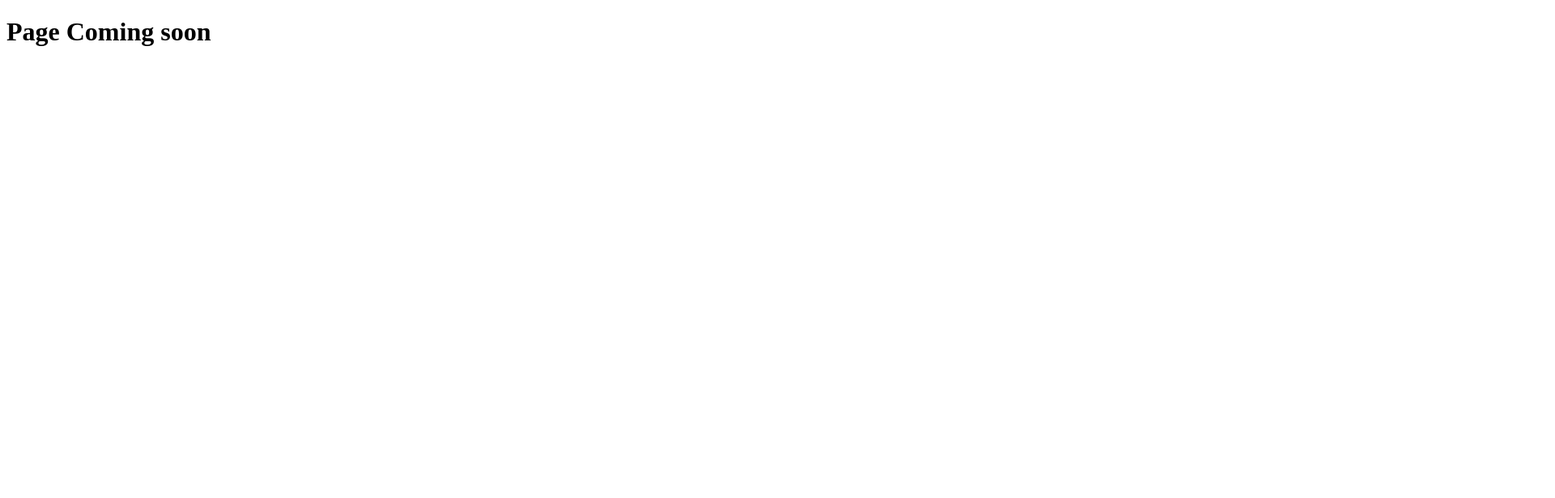
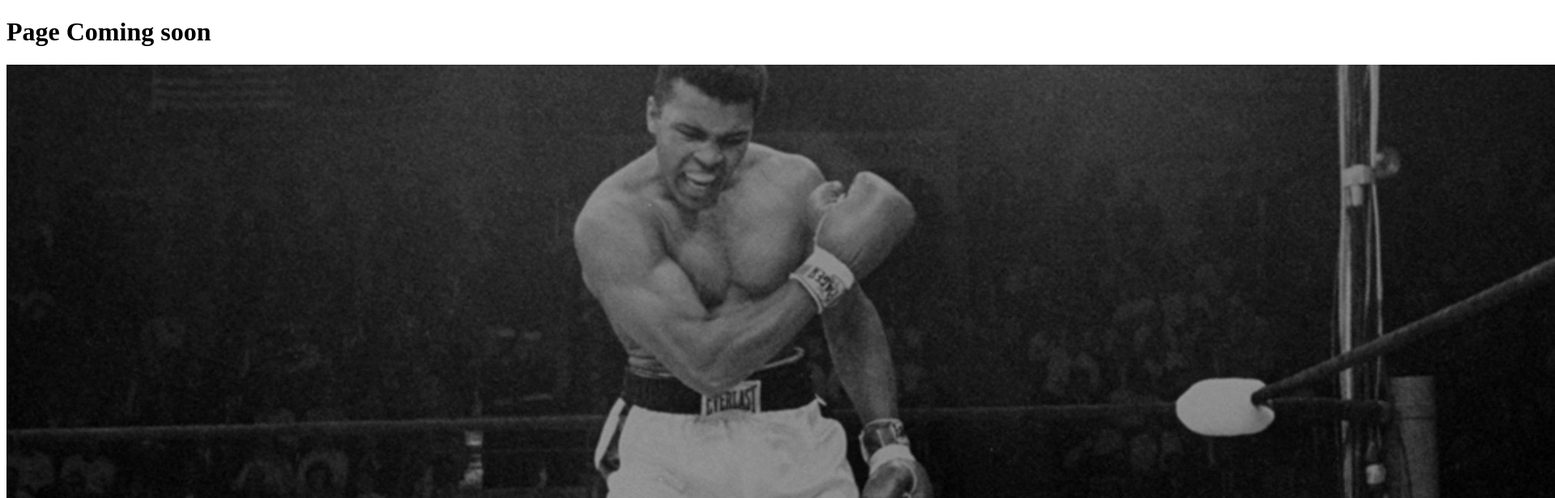
Before and after one commit to krishnacsengg/github.io, a plain HTML site: page index.html in a window 1280 px wide. Shown: the top 616 px of the page at 81% size, 1920 px wide, since content can reach past the window. Drawn offline with Linux system fonts and the light colour scheme.

Commit message:
Images added

```diff
--- a/index.html
+++ b/index.html
@@ -6,7 +6,7 @@
     <title>GitHub.io by krishnacsengg</title>
     <body>
       <h1>Page Coming soon</h1>
-
+    <img src="images/Muhammad-Ali-Quotes-Desktop-Backgrounds.jpg">
   </body>
   </head>
 </html>
```
